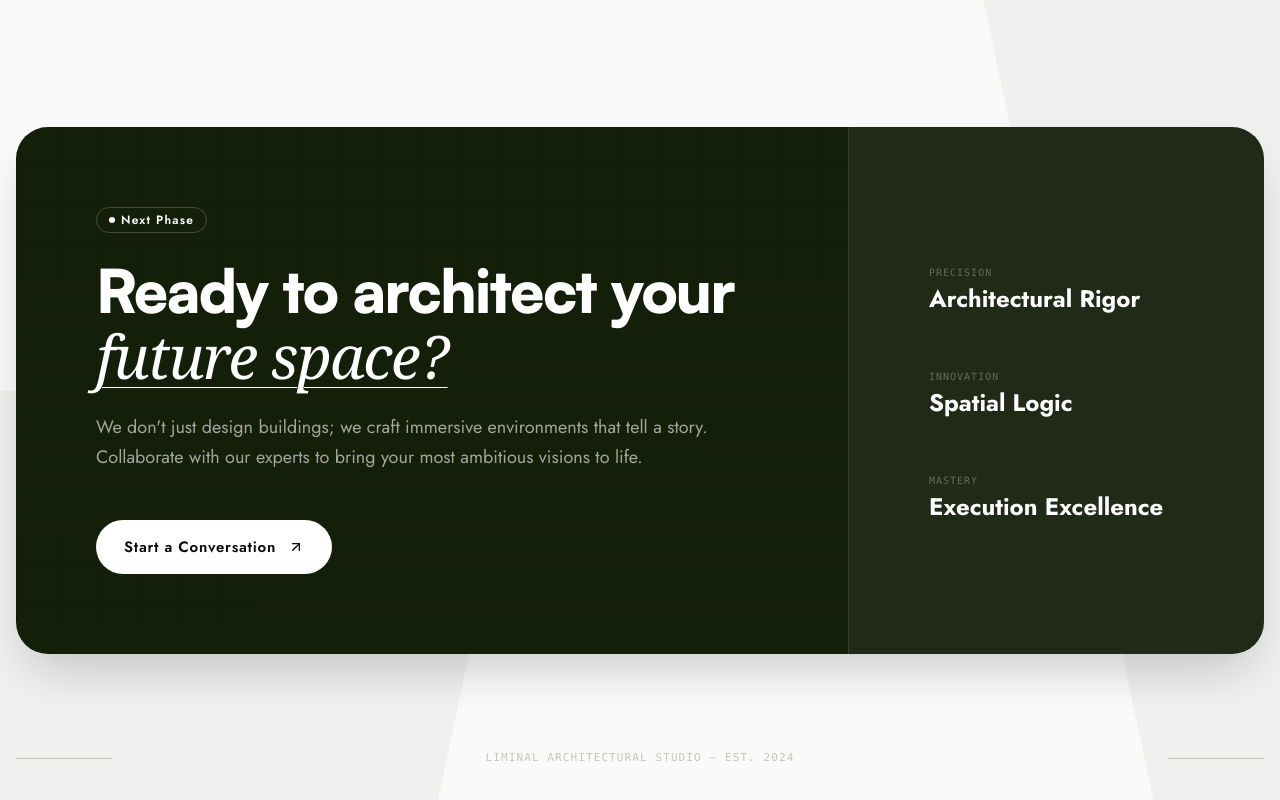
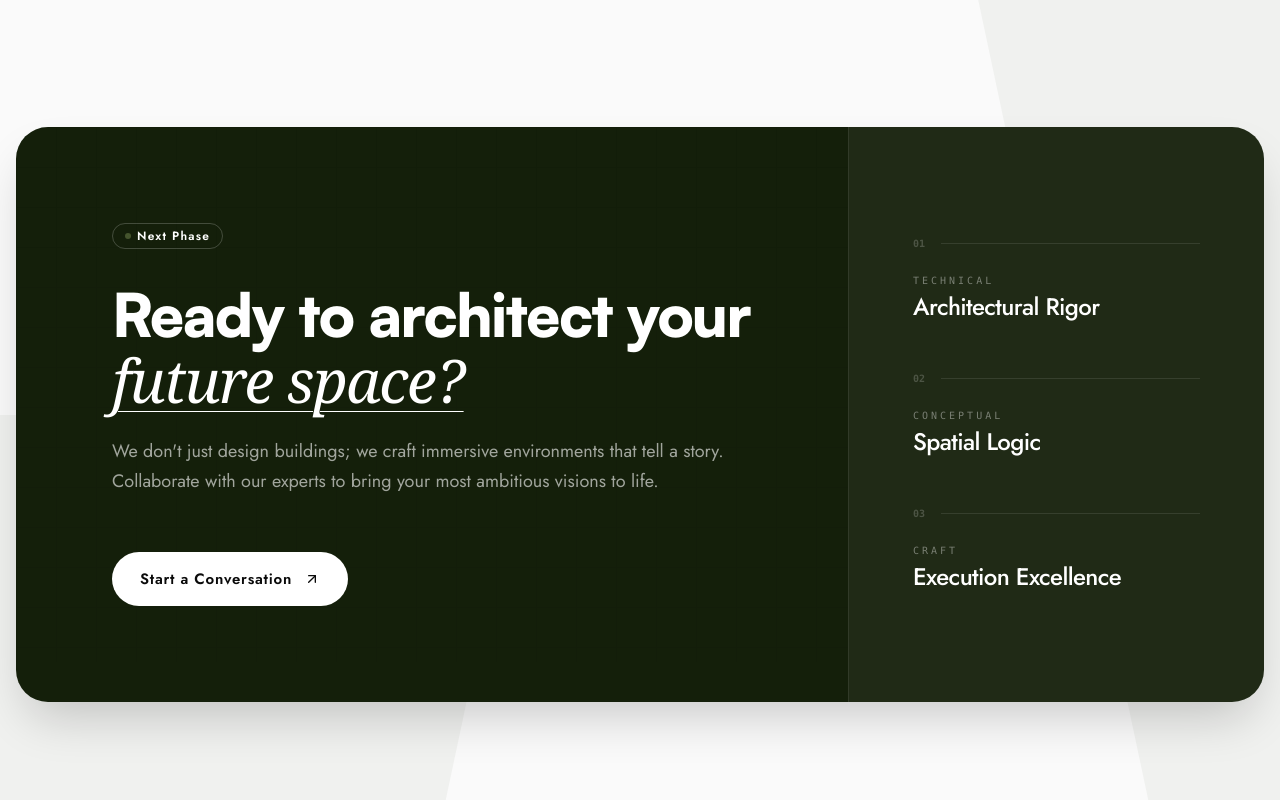
Before and after one commit to zahid-official/liminal-frontend, a Next.js app: page /projects in a window 1280 px wide. Shown: the part 480-1280 px from the top of the page. Built offline with nearby package versions, Linux system fonts and the light colour scheme.

Commit message:
fix: update cta section in projects page

```diff
--- a/src/components/modules/public/projects/ProjectsCTA.tsx
+++ b/src/components/modules/public/projects/ProjectsCTA.tsx
@@ -2,6 +2,24 @@ import LiminalButton from "@/components/shared/LiminalButton";
 import SectionHeader from "@/components/shared/SectionHeader";
 
 const ProjectsCTA = () => {
+  const stats = [
+    {
+      id: "01",
+      label: "Technical",
+      value: "Architectural Rigor",
+    },
+    {
+      id: "02",
+      label: "Conceptual",
+      value: "Spatial Logic",
+    },
+    {
+      id: "03",
+      label: "Craft",
+      value: "Execution Excellence",
+    },
+  ];
+
   return (
     <section className="py-24 md:py-40 bg-zinc-50 relative overflow-hidden">
       {/* Background Decorative Elements */}
@@ -11,7 +29,7 @@ const ProjectsCTA = () => {
       <div className="custom-container relative z-10">
         <div className="bg-[#141F0A] rounded-[2rem] overflow-hidden shadow-2xl shadow-black/20 flex flex-col lg:flex-row items-stretch">
           {/* Left: Content */}
-          <div className="flex-1 p-8 md:p-16 lg:p-20 space-y-8 relative">
+          <div className="flex-1 p-8 md:p-16 lg:p-24 space-y-10 relative flex flex-col justify-center">
             {/* Blueprint texture overlay */}
             <div className="absolute inset-0 opacity-[0.05] pointer-events-none bg-[linear-gradient(to_right,currentColor_1px,transparent_1px),linear-gradient(to_bottom,currentColor_1px,transparent_1px)] bg-size-[40px_40px]" />
 
@@ -19,8 +37,7 @@ const ProjectsCTA = () => {
             <SectionHeader
               variant="simple"
               badgeText="Next Phase"
-              badgeClassName="border-background/20 text-background text-xs font-semibold capitalize"
-              badgeDotClassName="bg-background"
+              badgeClassName="border-background/20 text-background text-xs font-semibold capitalize mb-8"
               className="relative z-10 text-background"
               title={
                 <>
@@ -47,43 +64,37 @@ const ProjectsCTA = () => {
             </div>
           </div>
 
-          {/* Right: Accents/Stats - Unique Technical Sidebar */}
-          <div className="w-full lg:w-1/3 bg-background/5 border-l border-background/10 p-8 md:p-16 lg:p-20 flex flex-col justify-center space-y-12">
-            <div className="space-y-2">
-              <span className="text-[10px] font-mono text-background/30 uppercase tracking-widest">
-                Precision
-              </span>
-              <p className="text-2xl font-bold text-background">
-                Architectural Rigor
-              </p>
-            </div>
-            <div className="space-y-2">
-              <span className="text-[10px] font-mono text-background/30 uppercase tracking-widest">
-                Innovation
-              </span>
-              <p className="text-2xl font-bold text-background">
-                Spatial Logic
-              </p>
-            </div>
-            <div className="space-y-2">
-              <span className="text-[10px] font-mono text-background/30 uppercase tracking-widest">
-                Mastery
-              </span>
-              <p className="text-2xl font-bold text-background">
-                Execution Excellence
-              </p>
-            </div>
+          {/* Right: Technical Stats Sidebar */}
+          <div className="w-full lg:w-1/3 bg-background/5 border-l border-border/10 p-8 md:p-16 flex flex-col justify-center space-y-12">
+            {stats.map((stat) => (
+              <div key={stat.id} className="group space-y-4">
+                <div className="flex items-center gap-4">
+                  <span className="text-[10px] font-mono text-white/20 font-bold">
+                    {stat.id}
+                  </span>
+                  <div className="h-px flex-1 bg-white/10" />
+                </div>
+                <div className="space-y-1">
+                  <span className="text-[10px] font-mono text-white/40 uppercase tracking-[0.3em]">
+                    {stat.label}
+                  </span>
+                  <p className="text-2xl font-medium text-white tracking-tight">
+                    {stat.value}
+                  </p>
+                </div>
+              </div>
+            ))}
           </div>
         </div>
       </div>
 
       {/* Technical Line Decoration */}
-      <div className="absolute bottom-12 left-0 right-0 custom-container flex justify-between items-center opacity-30 pointer-events-none">
-        <div className="h-px w-24 bg-liminal-secondary" />
-        <span className="text-[11px] font-mono uppercase tracking-widest text-liminal-secondary">
+      <div className="absolute bottom-12 left-0 right-0 custom-container flex justify-between items-center opacity-20 pointer-events-none">
+        <div className="h-px w-32 bg-liminal-secondary" />
+        <span className="text-[10px] font-mono uppercase tracking-[0.5em] text-liminal-secondary">
           Liminal Architectural Studio — Est. 2024
         </span>
-        <div className="h-px w-24 bg-liminal-secondary" />
+        <div className="h-px w-32 bg-liminal-secondary" />
       </div>
     </section>
   );
```
